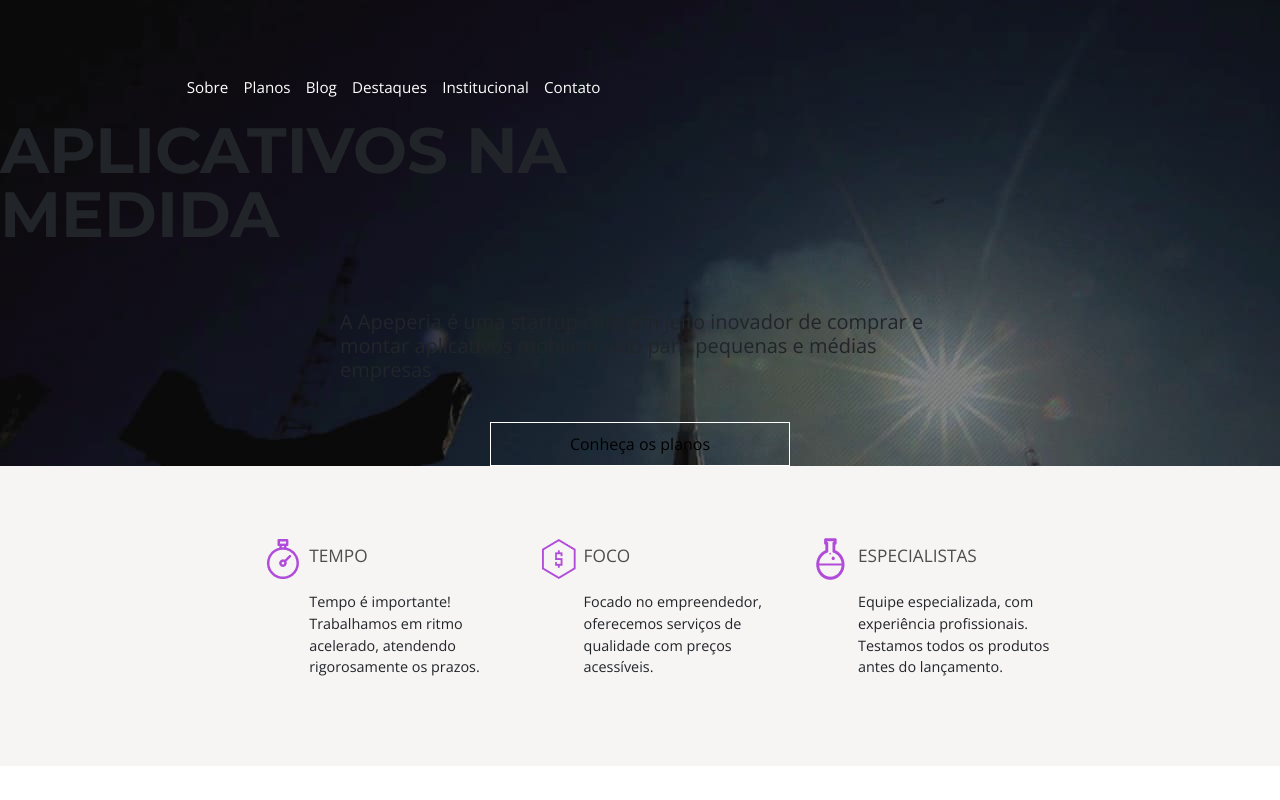
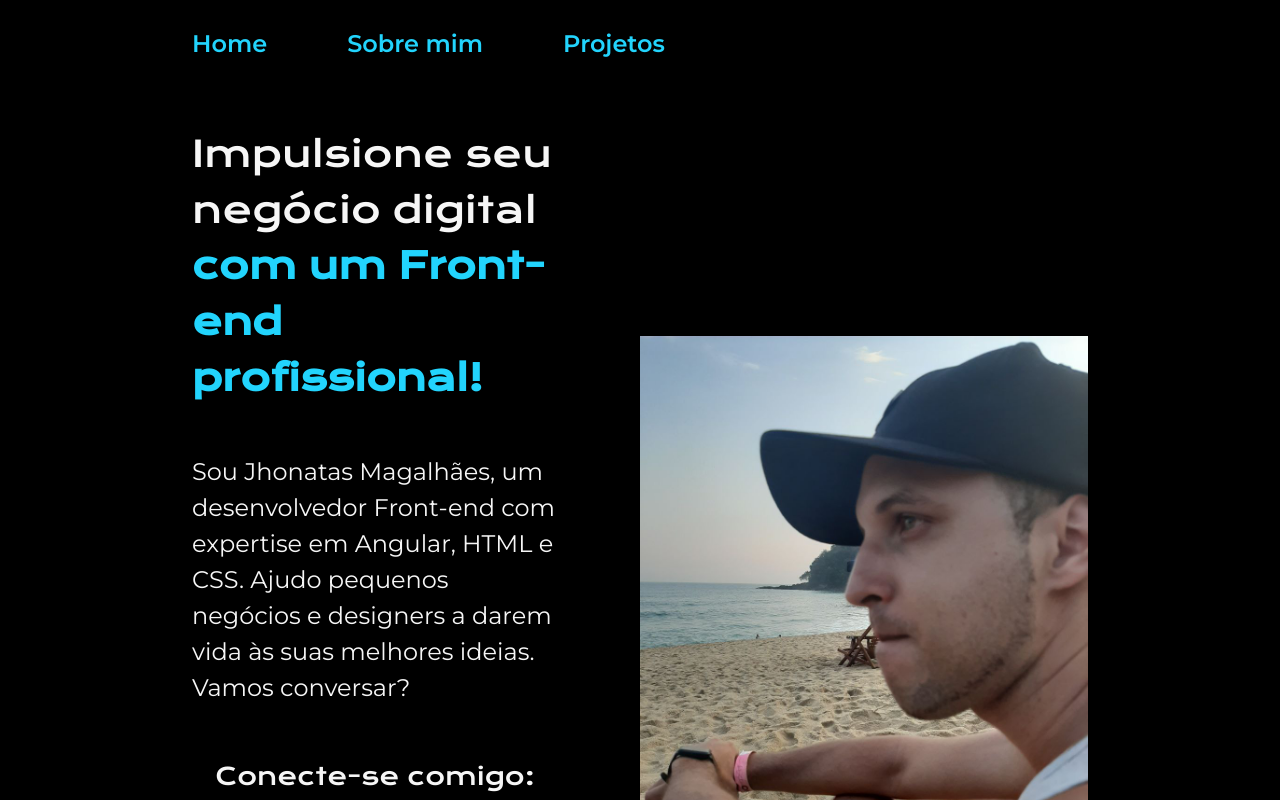
Before and after one commit to jhonsoad/FrontendCodeHub, an Angular app: page / in a window 1280 px wide. Shown: the top 800 px of the page. Built offline with nearby package versions, Linux system fonts and the light colour scheme.

Commit message:
ativa home

```diff
--- a/src/app/integration/integration.component.html
+++ b/src/app/integration/integration.component.html
@@ -1,2 +1,2 @@
-<!-- <app-home></app-home> -->
-<app-acessibilidade-web></app-acessibilidade-web>
+<app-home></app-home>
+<!-- <app-acessibilidade-web></app-acessibilidade-web> -->
```
